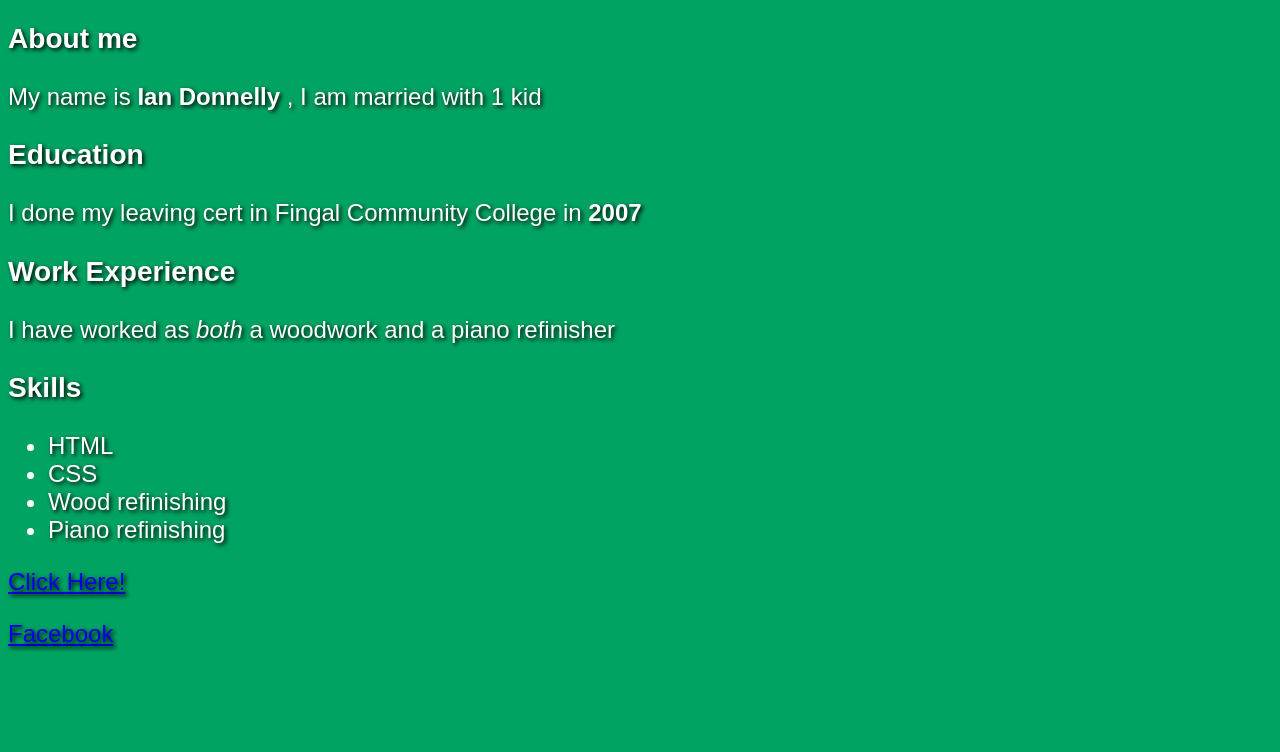
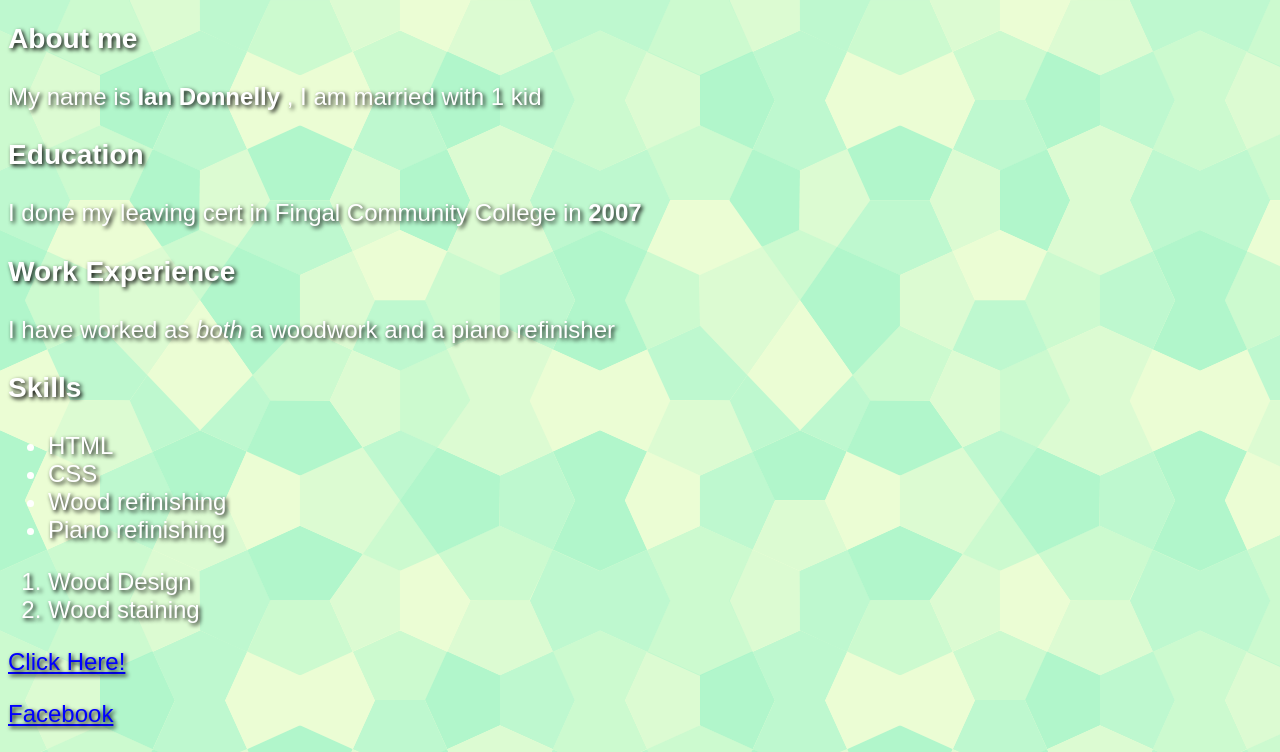
Before and after one commit to IandN/Week-3, a plain HTML site: page index.html in a window 1280 px wide. Shown: the part 500-1252 px from the top of the page. Before the commit the page ends 1172 px from the top, so only its background shows below. Drawn offline with Linux system fonts and the light colour scheme.

Commit message:
fourth version

```diff
--- a/index.html
+++ b/index.html
@@ -37,9 +37,18 @@
 						Piano refinishing
 					</li>
 				</ul>
+				<ol>
+					<li>
+						Wood Design
+					</li>
+					<li>
+						Wood staining
+					</li>
+				</ol>
 			</p>
 		<p>
 			<a href="index2.html">Click Here!</a>
+
 		</p>
 		<p>
 			<a href="https://www.facebook.com/ian.donnelly.58">Facebook</a>
--- a/style.css
+++ b/style.css
@@ -1,8 +1,21 @@
 body
 {
-background-color: #00A362;
-font-size:	150%;
-color: white;
-font-family: arial;
-text-shadow: 2px 2px 4px #000000;
+	background-color: #00A362;
+	font-size:	150%;
+	color: white;
+	font-family: arial;
+	text-shadow: 2px 2px 4px #000000;
+	background-image: url('congruent_pentagon.png');
 }
+	a:link
+	{
+		color:blue;
+	}
+	a:visited
+	{
+	color: red;
+	}
+	a:hover
+	{
+	color: pink;
+	}
```
Also changed, not shown: congruent_pentagon.png (added).
